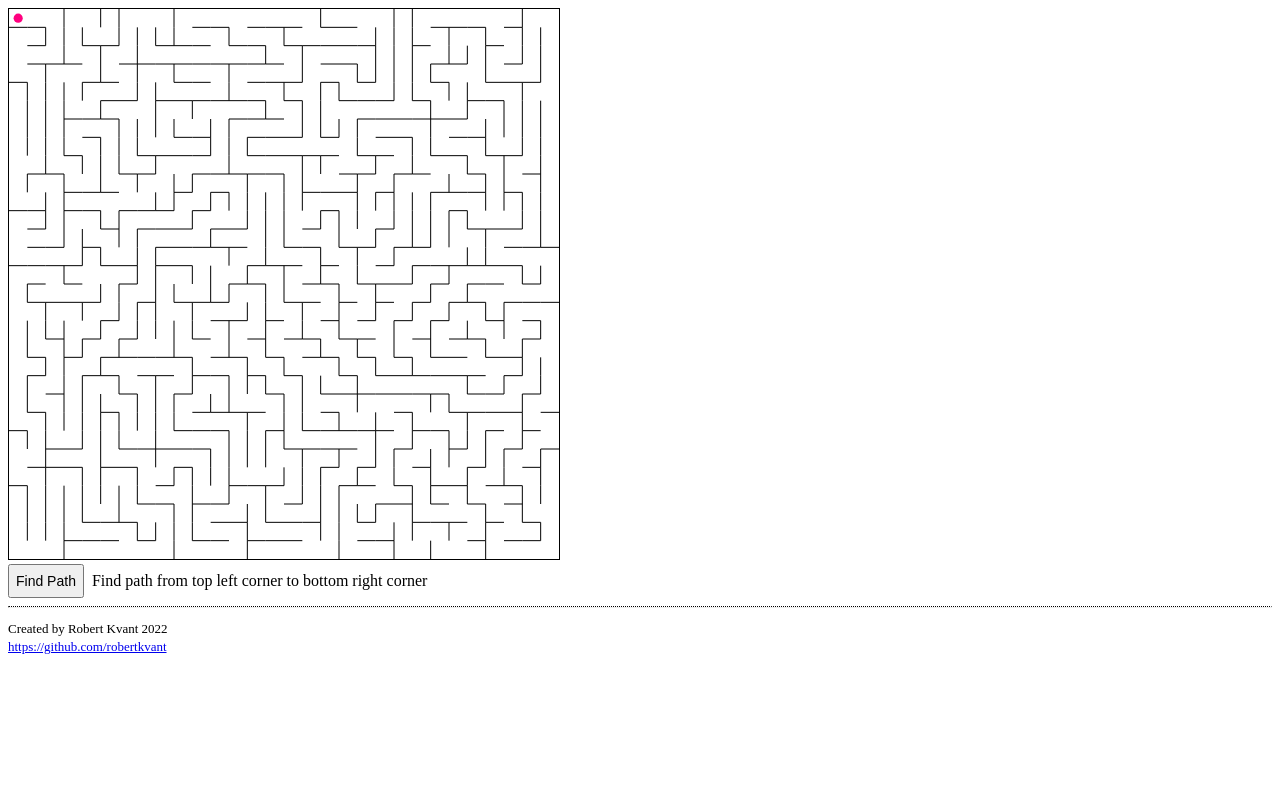
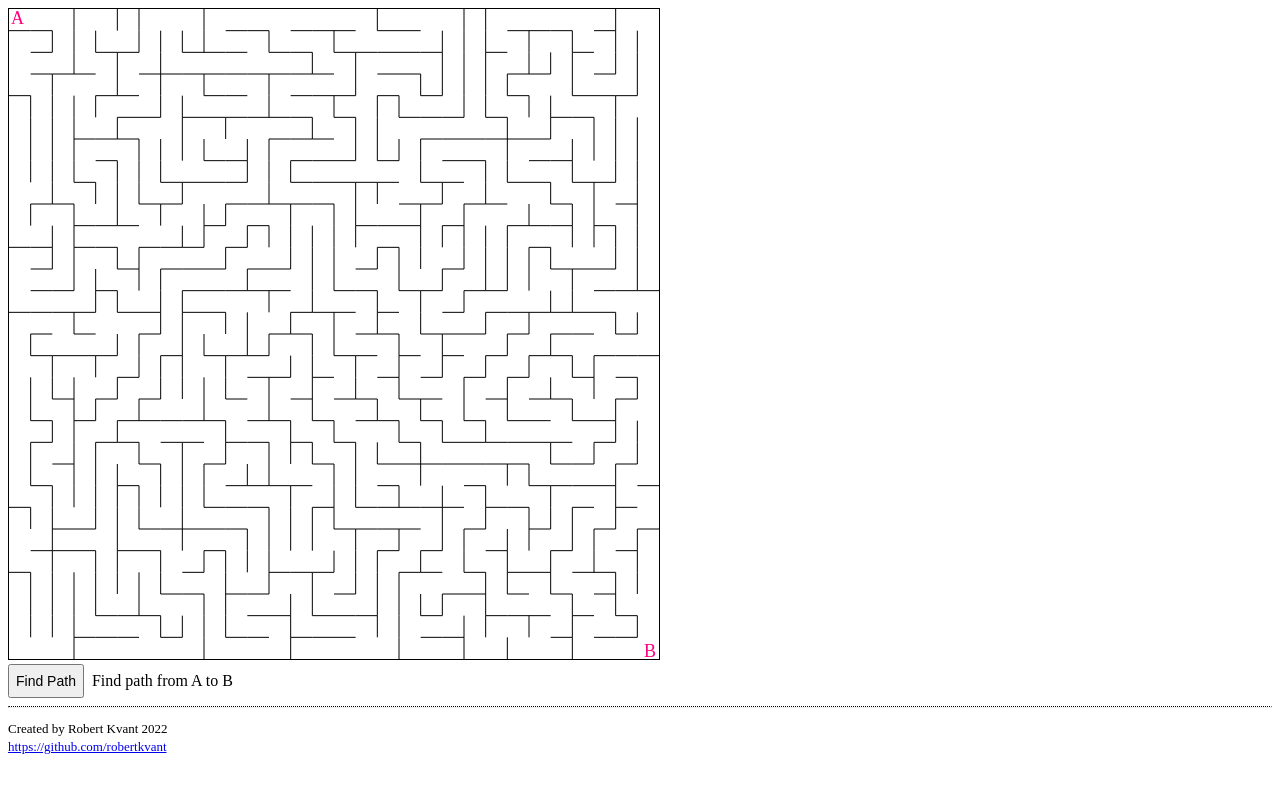
Before and after one commit to robertkvant/maze, a website built with Parcel: page src/index.html in a window 1280 px wide. Built offline with nearby package versions, Linux system fonts and the light colour scheme.

Commit message:
Added letters A and B and changed size of canvas

```diff
--- a/src/canvas.js
+++ b/src/canvas.js
@@ -90,6 +90,10 @@ export function MazeCanvas(maze) {
                 }
             }
         }
+        ctx.font = '18px serif';
+        ctx.fillStyle = 'rgba(255, 0, 127, 1)';
+        ctx.fillText('A', 2, 15);
+        ctx.fillText('B', canvas.width - 15, canvas.height - 2);
         window.requestAnimationFrame(draw);
     }
 }
--- a/src/index.html
+++ b/src/index.html
@@ -9,7 +9,7 @@
     <link rel="stylesheet" href="styles.css" />
 </head>
 <body>
-    <canvas id="canvas" width="550" height="550"></canvas>
+    <canvas id="canvas" width="650" height="650"></canvas>
     <div id="div1">
         <button id="pathBtn">Find Path</button>
         <div id="messageDiv"></div>
--- a/src/index.js
+++ b/src/index.js
@@ -55,7 +55,7 @@ async function findPath(row, col, toRow, toCol,delay) {
 
 const pathBtn = document.getElementById('pathBtn')
 const messageDiv = document.getElementById('messageDiv')
-messageDiv.innerHTML = "Find path from top left corner to bottom right corner"
+messageDiv.innerHTML = "Find path from A to B"
 pathBtn.addEventListener("click", pathBtnEventhandler)
 
 function pathBtnEventhandler(){
--- a/src/maze.js
+++ b/src/maze.js
@@ -48,7 +48,7 @@ export class Maze {
 
         //Generate maze
         this.createMaze()
-        this.placeCircle(0,0)
+        //this.placeCircle(0,0)
     }
 
     // Returns adjacent cells row and column position
```
Also changed, not shown: README.md.
